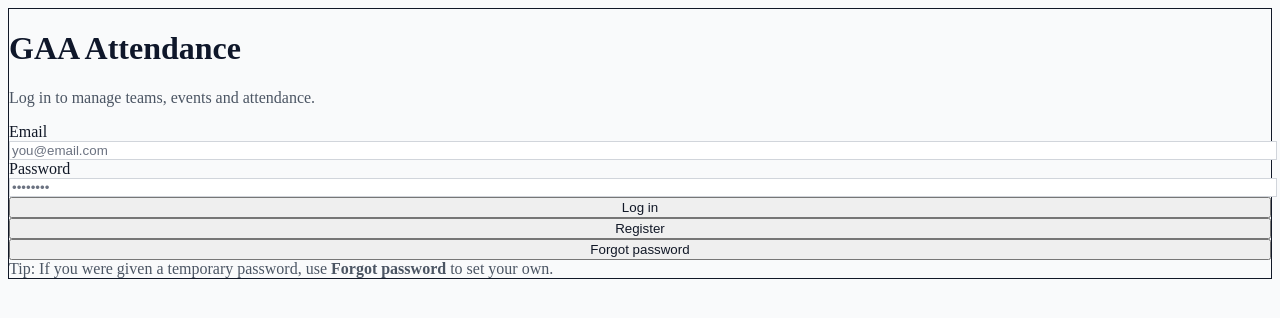
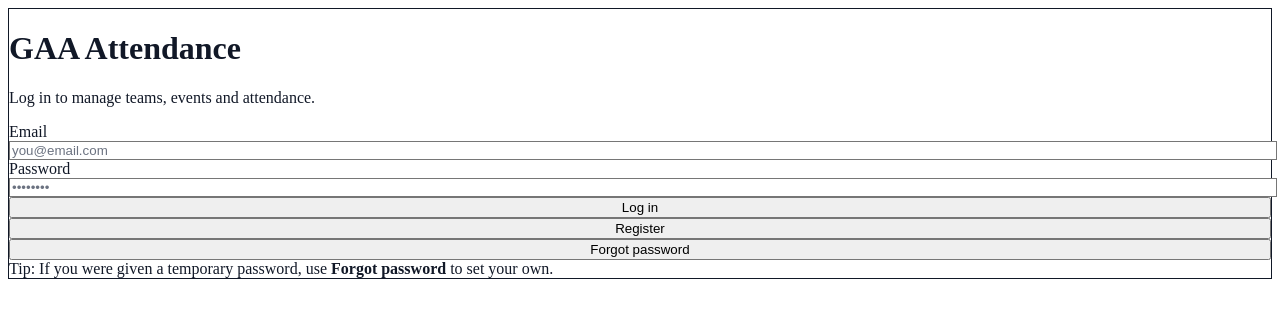
Before and after one commit to colmmoran01-creator/GAA, a Next.js app: page /login in a window 1280 px wide. Shown: the top 318 px of the page. Built offline with nearby package versions, Linux system fonts and the light colour scheme; no server answers.

Commit message:
Restore UI and improve text readability only

```diff
--- a/app/globals.css
+++ b/app/globals.css
@@ -2,119 +2,19 @@
 @tailwind components;
 @tailwind utilities;
 
-/* =========================
-   Global readability fixes
-   ========================= */
+/* ---- Minimal readability fix (NO layout changes) ---- */
 
-/* Base text colour */
-html, body {
-  color: #111827; /* neutral-900 */
-  background-color: #f9fafb; /* neutral-50 */
-  -webkit-font-smoothing: antialiased;
-  -moz-osx-font-smoothing: grayscale;
+input, textarea, select {
+  color: #111827; /* dark text */
 }
 
-/* Ensure all text defaults to readable colour */
-* {
-  color: inherit;
-}
-
-/* Headings */
-h1, h2, h3, h4, h5, h6 {
-  color: #0f172a; /* slate-900 */
-}
-
-/* Paragraphs, labels, list items */
-p, li, label, span, div {
-  color: #111827;
-}
-
-/* Secondary / muted text (explicit only) */
-.text-muted,
-.text-neutral-500,
-.text-neutral-400 {
-  color: #4b5563 !important; /* neutral-600 */
-}
-
-/* =========================
-   Form controls (CRITICAL)
-   ========================= */
-
-input,
-textarea,
-select {
-  color: #111827 !important;
-  background-color: #ffffff;
-  border-color: #d1d5db; /* neutral-300 */
-}
-
-/* Placeholders */
 input::placeholder,
 textarea::placeholder {
-  color: #6b7280; /* neutral-500 */
+  color: #6b7280;
   opacity: 1;
 }
 
-/* Focus states */
-input:focus,
-textarea:focus,
-select:focus {
-  outline: none;
-  border-color: #1e3a8a; /* royal blue */
-  box-shadow: 0 0 0 2px rgba(30, 58, 138, 0.15);
-}
-
-/* iOS autofill fix (VERY important) */
-input:-webkit-autofill,
-textarea:-webkit-autofill,
-select:-webkit-autofill {
-  -webkit-text-fill-color: #111827 !important;
-  transition: background-color 5000s ease-in-out 0s;
-}
-
-/* =========================
-   Buttons
-   ========================= */
-
-button {
+/* Player names / main content text */
+body {
   color: #111827;
 }
-
-button:disabled {
-  opacity: 0.6;
-}
-
-/* =========================
-   Lists (player names, etc.)
-   ========================= */
-
-ul, ol {
-  color: #111827;
-}
-
-li {
-  color: #111827;
-}
-
-/* =========================
-   Links
-   ========================= */
-
-a {
-  color: #1e3a8a; /* royal blue */
-  text-decoration-color: rgba(30, 58, 138, 0.4);
-}
-
-a:hover {
-  text-decoration: underline;
-}
-
-/* =========================
-   Utility safety net
-   ========================= */
-
-/* Catch any accidental light text */
-.text-neutral-300,
-.text-neutral-200 {
-  color: #374151 !important; /* neutral-700 */
-}
```
